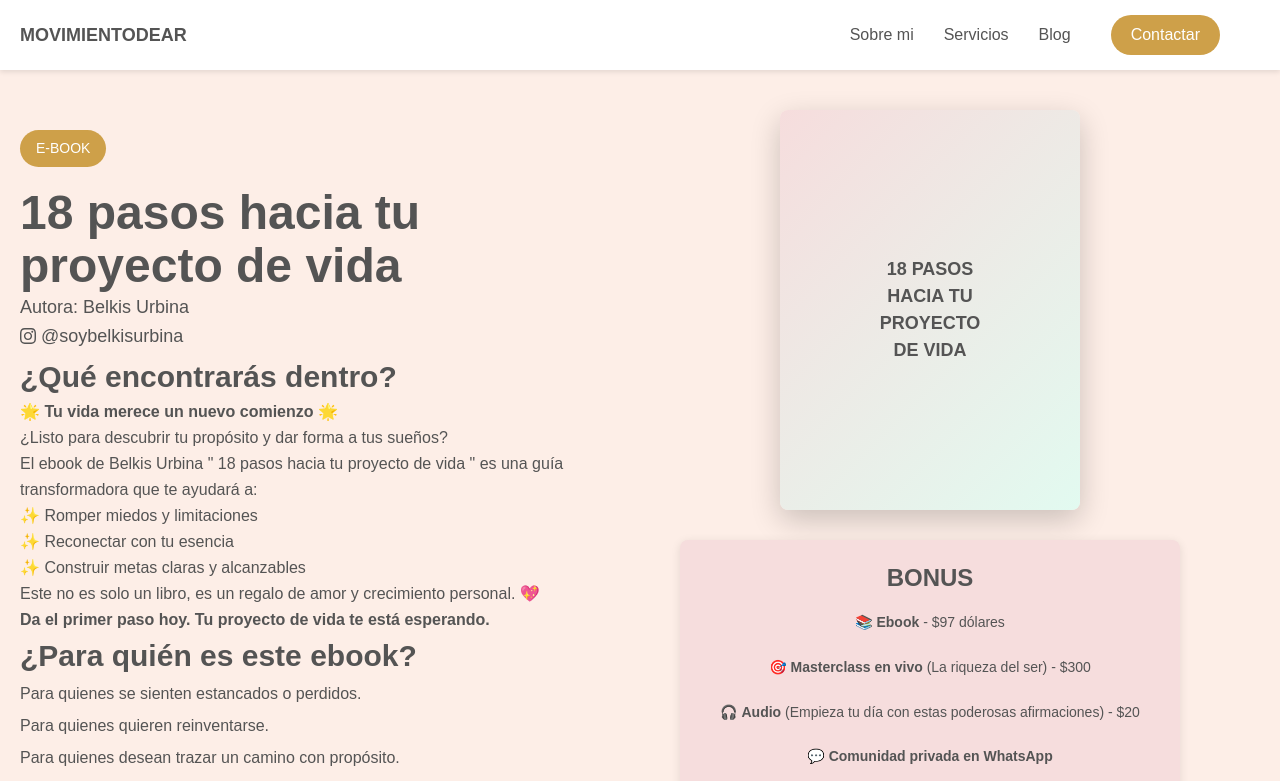
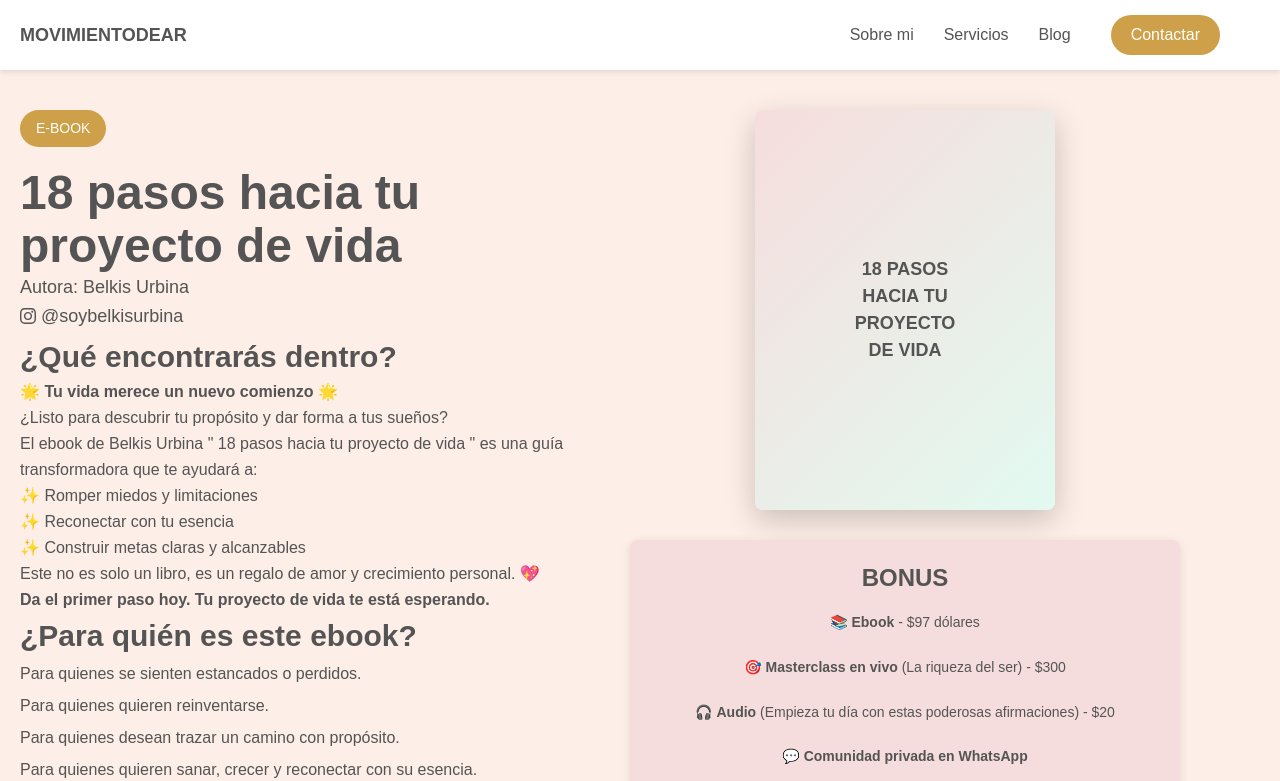
Before and after one commit to malonr/movimientodear, a Next.js app: page / in a window 1280 px wide. Shown: the top 781 px of the page. Built offline with nearby package versions, Linux system fonts and the light colour scheme; a web font is replaced by a local one.

Commit message:
fix: fix mistakes

```diff
--- a/src/app/layout.tsx
+++ b/src/app/layout.tsx
@@ -1,4 +1,4 @@
-import type { Metadata } from "next";
+import type { Metadata, Viewport } from "next";
 import { Engagement } from "next/font/google";
 import "./globals.css";
 
@@ -15,7 +15,6 @@ export const metadata: Metadata = {
   keywords: "proyecto de vida, desarrollo personal, autoconocimiento, propósito de vida, crecimiento personal",
   authors: [{ name: "Belkis Urbina", url: "@psicopedagogiaurbina" }],
   robots: "index, follow",
-  viewport: "width=device-width, initial-scale=1",
   openGraph: {
     title: "18 pasos hacia tu proyecto de vida",
     description: "E-book con herramientas y ejercicios prácticos para encontrar tu propósito de vida",
@@ -31,6 +30,11 @@ export const metadata: Metadata = {
   alternates: {
     canonical: "https://movimientodear.com"
   }
+};
+
+export const viewport: Viewport = {
+  width: 'device-width',
+  initialScale: 1,
 };
 
 export default function RootLayout({
--- a/src/app/page.tsx
+++ b/src/app/page.tsx
@@ -7,7 +7,7 @@ export default function Home() {
   return (
     <>
       <Header />
-      <div className="container max-w-6xl mx-auto px-5 py-10 grid grid-cols-1 lg:grid-cols-[1.2fr_1fr] gap-15 items-start"
+      <div className="container max-w-6xl mx-auto px-5 py-10 grid grid-cols-1 lg:grid-cols-2 gap-15 items-start"
         style={{
           maxWidth: '1200px',
           padding: '40px 20px',
--- a/src/components/EbookContent.tsx
+++ b/src/components/EbookContent.tsx
@@ -3,7 +3,7 @@ import InstagramIcon from './InstagramIcon';
 
 function EbookContent() {
   return (
-    <div className="content" style={{ paddingTop: '20px' }}>
+    <div className="content">
       <span
         className="ebook-badge"
         style={{
```
